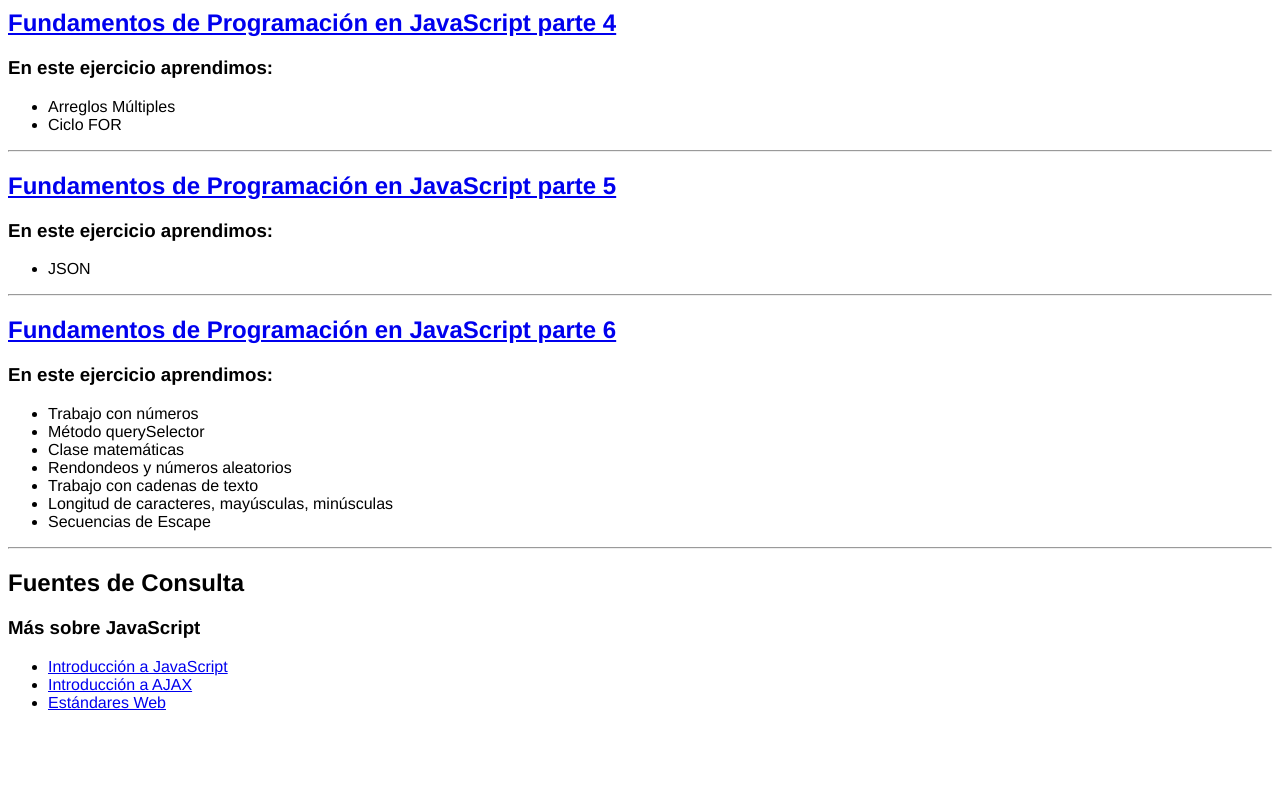
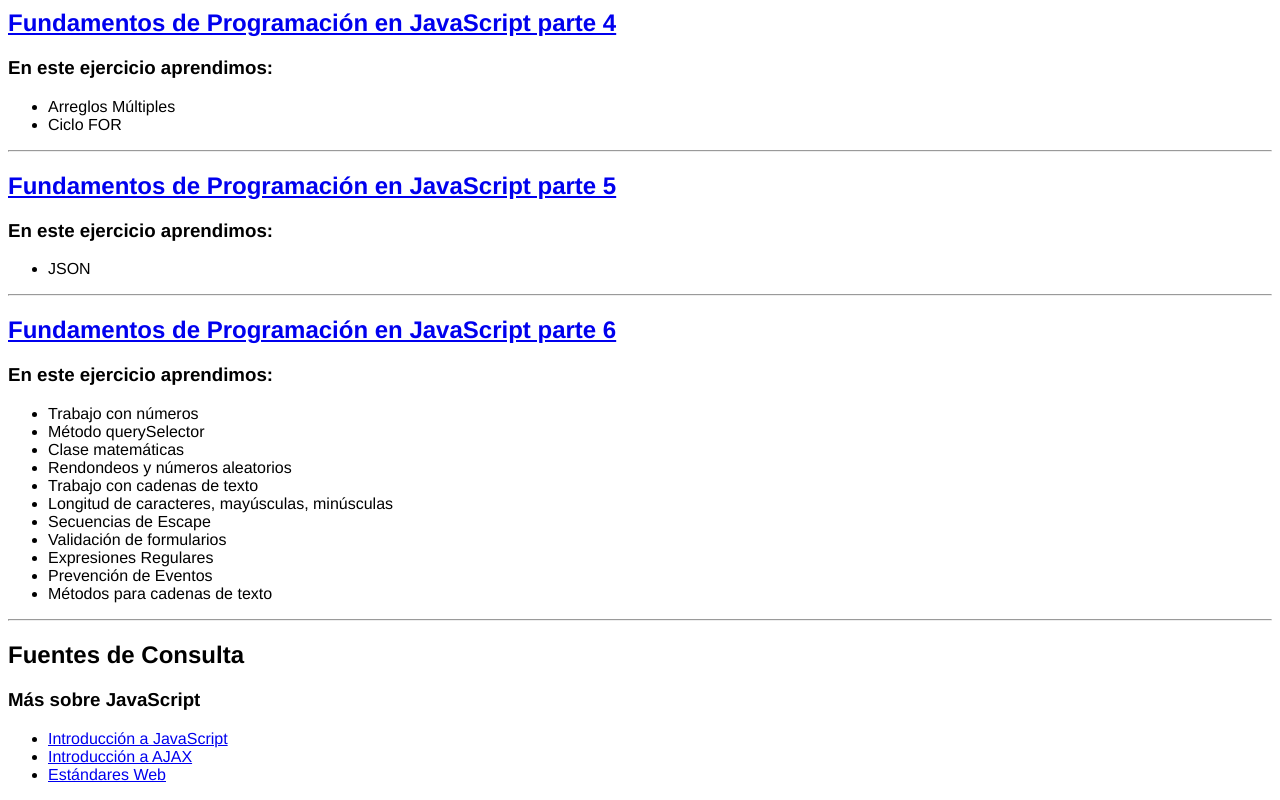
Before and after one commit to breyolic/learning-js, a plain HTML site: page 04 Fundamentos-JS/index.html in a window 1280 px wide. Shown: the part 988-1788 px from the top of the page. Before the commit the page ends 1716 px from the top, so only its background shows below. Drawn offline with Linux system fonts and the light colour scheme.

Commit message:
Actualizado el archivo index.html en referencia a la segunda parte del desarollo del archivo fundamentos6

```diff
--- a/04 Fundamentos-JS/index.html
+++ b/04 Fundamentos-JS/index.html
@@ -104,6 +104,10 @@
 		<li>Trabajo con cadenas de texto</li>
 		<li>Longitud de caracteres, mayúsculas, minúsculas</li>
 		<li>Secuencias de Escape</li>
+		<li>Validación de formularios</li>
+		<li>Expresiones Regulares</li>
+		<li>Prevención de Eventos</li>
+		<li>Métodos para cadenas de texto</li>
 	</ul>
 	<hr/>
 	<h2>Fuentes de Consulta</h2>
```
